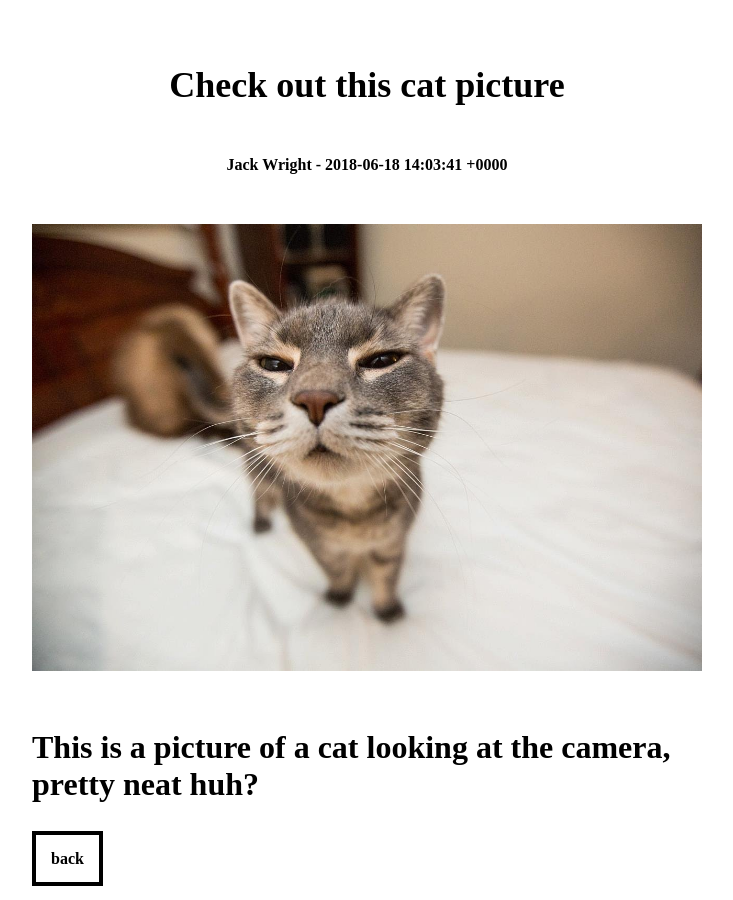
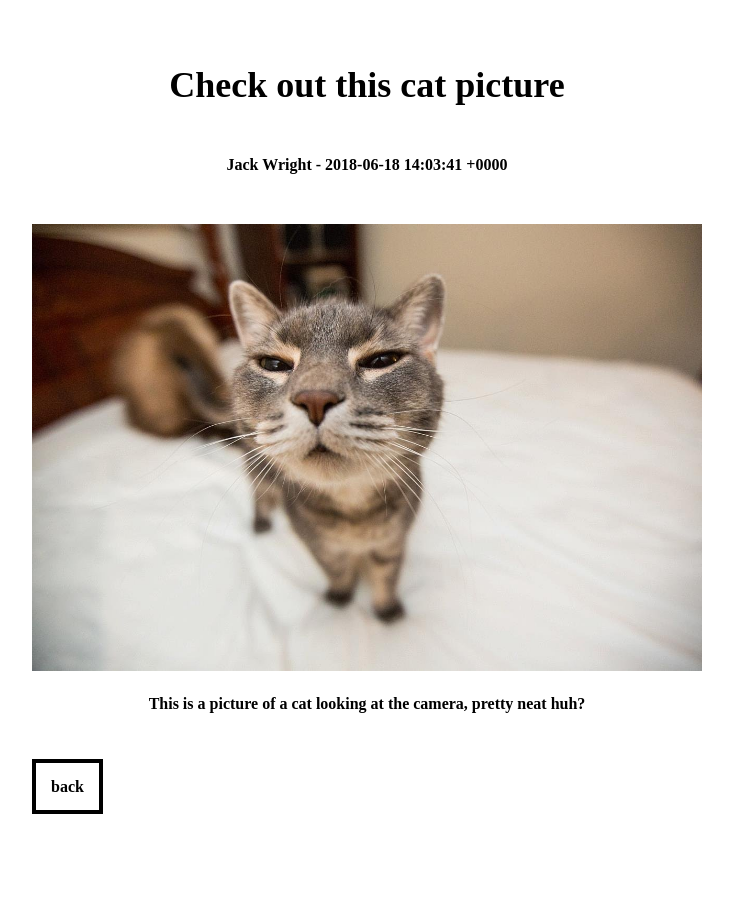
Before and after one commit to jack-wright/jekyll-forestry-starter, a Jekyll site: the page built from src/_posts/blog/2018-06-18-check-out-this-cat-picture.md, in a window 1280 px wide. Shown: the whole page, without its empty margins (273-1006 px from the left). Built offline with Jekyll 4.4.1, drawn with Linux system fonts in a browser that asks for light colours; a script that is not in the unit is left out.

Commit message:
Neatening up the layout template again

```diff
--- a/src/_layouts/post.html
+++ b/src/_layouts/post.html
@@ -1,5 +1,5 @@
 {% include header.html %}
     {% include blog-head.html %}
-        <div><p class="c-content__text">{{ content }}</p></div>
+        <div class="c-content__text">{{ content }}</div>
     {% include blog-footer.html %}
 {% include footer.html %}
```
